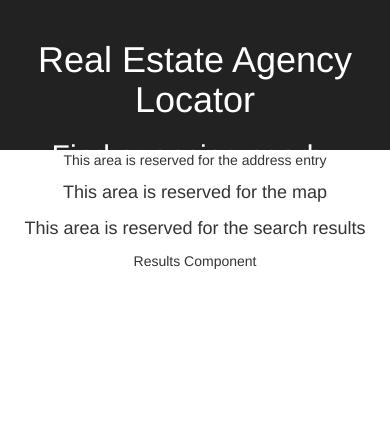
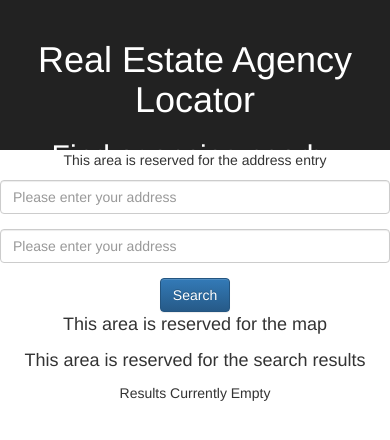
Before and after one commit to roberthunterjr/react-map-app-client, a React (Create React App) app: page / in a window 390 px wide. Shown: the top 440 px of the page. Built offline with nearby package versions, Linux system fonts and the light colour scheme.

Commit message:
Building out search component
Search component currently stateful and saving address info

Working on passing down getPlaces for App compenent to be triggered
by button click

Also working to design places tiles to render the results

```diff
--- a/src/App.js
+++ b/src/App.js
@@ -4,13 +4,14 @@ import './App.css';
 import {PLACES} from './dummy.js';
 
 import Results from './components/Results';
+import Search from './components/Search';
 
 class App extends Component {
   constructor(props) {
     super(props);
     this.state =
     {
-
+      places: []
     };
   }
   getPlaces() {
@@ -26,6 +27,7 @@ class App extends Component {
         <div className="container">
           <div className="row">
             <p className="align-center">This area is reserved for the address entry </p>
+            <Search />
           </div>
           <div className="row">
             <div className="col-md-5">
@@ -38,7 +40,7 @@ class App extends Component {
                 This area is reserved for the search results
               </p>
               <div>
-                <Results />
+                <Results results={this.state.places}/>
               </div>
             </div>
           </div>
--- a/src/components/Results.js
+++ b/src/components/Results.js
@@ -10,11 +10,19 @@ class Results extends Component {
 
   }
   render() {
-    return (
-      <div>
-        <p> Results Component </p>
-      </div>
-    )
+    if(this.props.results.length) {
+      return (
+        <div>
+          <p> Results Currently Full </p>
+        </div>
+      )
+    } else {
+      return (
+        <div>
+          <p> Results Currently Empty </p>
+        </div>
+      )
+    }
   }
 
 }
--- /dev/null
+++ b/src/components/Search.js
@@ -0,0 +1,64 @@
+import React, {Component} from 'react';
+
+class Search extends Component {
+  constructor(props){
+    super(props);
+    this.state = {
+      addressOne: '',
+      addressTwo: ''
+    }
+  }
+
+  clickHandle(e){
+    e.preventDefault;
+  }
+
+  changeHandle(e){
+    console.log('Field change',e.target)
+    if(e.target.id ==='address-1'){
+      this.updateAddress('addressOne',e.target.value)
+    } else if(e.target.id ==='address-2') {
+      this.updateAddress('addressTwo',e.target.value)
+    } else {
+      // Do nothing
+    }
+  }
+  updateAddress(property, body){
+    this.setState({
+      [property]: body
+    })
+  }
+
+  render() {
+    return (
+      <div className="row">
+        <form className="form-inline">
+          {AddressField(1, this.changeHandle.bind(this))}
+          {AddressField(2, this.changeHandle.bind(this))}
+          <button
+            type="button"
+            className="btn btn-primary col-md-2"
+            onClick={this.clickHandle.bind(this)}>
+            Search
+          </button>
+        </form>
+      </div>
+    )
+  }
+}
+
+const ADDRESS_PLACEHOLDER = "Please enter your address";
+
+const AddressField = (id,changeHandler) => {
+  return (
+    <div className="form-group col-md-5">
+      <input
+      id={`address-${id}`}
+      type="text"
+      className="form-control form-control-lg"
+      placeholder={ADDRESS_PLACEHOLDER}
+      onChange={changeHandler}/>
+    </div>
+  )
+}
+export default Search;
```
Also changed, not shown: src/components/results/ResultTile.js (added, +19 -0 lines).
